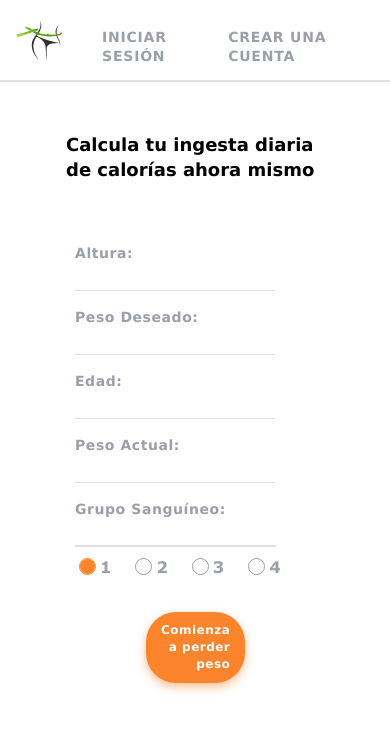
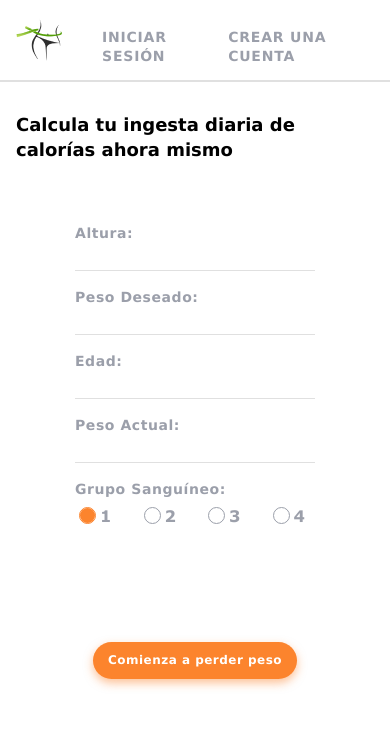
Before and after one commit to Pugli87/project-last_chance, a React (Create React App) app: page /project-last_chance/diary in a window 390 px wide. Shown: the top 732 px of the page. Built offline with nearby package versions, Linux system fonts and the light colour scheme.

Commit message:
correccion estilos mobil

```diff
--- a/src/components/Button/Button.styled.jsx
+++ b/src/components/Button/Button.styled.jsx
@@ -15,12 +15,12 @@ export const Btn = styled.button`
   border: none;
   border-radius: 30px;
   cursor: pointer;
-  margin: 30px -0px;
+  //margin: 30px -0px;
 
   &:hover {
     background-color: #fc842d80;
   }
-  @media (max-width: 768px) {
+  @media (max-width: 767px) {
     font-size: 12px;
   }
 `;
--- a/src/components/DailyIntake/DailyIntake.jsx
+++ b/src/components/DailyIntake/DailyIntake.jsx
@@ -43,6 +43,11 @@ const DailyIntake = ({ onSubmit, selectedDate, selectedProducts }) => {
       id: 3,
       name: 'Harinas',
       category: 'flour',
+    },
+    {
+      id: 4,
+      name: 'Cereales',
+      category: 'cereals',
     },
   ];
 
--- a/src/components/DataForm/dataForm.styled.js
+++ b/src/components/DataForm/dataForm.styled.js
@@ -1,10 +1,10 @@
 import styled from 'styled-components';
 
 export const Container = styled.div`
-  padding: 50px;
+  padding: 30px 0;
   width: 608px;
   align-items: left;
-  @media (max-width: 768px) {
+  @media (max-width: 767px) {
     width: auto;
   }
 `;
@@ -17,7 +17,7 @@ export const Title = styled.h2`
   letter-spacing: 0em;
   text-align: left;
   margin-bottom: 60px;
-  @media (max-width: 768px) {
+  @media (max-width: 767px) {
     font-size: 18px;
     line-height: 25px;
   }
@@ -39,7 +39,7 @@ export const Label = styled.label`
 `;
 
 export const Input = styled.input`
-  width: 200px;
+  width: 240px;
   padding: 5px;
   font-size: 1em;
   border: none;
@@ -51,6 +51,11 @@ export const Input = styled.input`
 export const RadioGroup = styled.div`
   display: flex;
   gap: 10px;
+  @media (max-width: 767px) {
+    margin-top: 8px;
+    display: flex;
+    justify-content: space-between;
+  }
 `;
 
 export const RadioLabel = styled.label`
@@ -80,16 +85,19 @@ export const Form = styled.div`
   justify-content: flex-start;
   flex-wrap: wrap;
   align-items: center;
-  @media (max-width: 768px) {
+  @media (max-width: 767px) {
     height: 400px;
   }
 `;
 export const BoxButton = styled.div`
-  margin-top: -20px;
+  margin-top: 20px;
   text-align: right;
 
-  @media (max-width: 768px) {
-    margin: -60px 80px;
+  @media (max-width: 1023px) {
+    text-align: left;
+  }
+  @media (max-width: 767px) {
+    text-align: center;
   }
 `;
 
@@ -99,7 +107,7 @@ export const StyledH3 = styled.h3`
   font-family: verdana;
   text-align: center;
   margin-bottom: 20px;
-  @media (max-width: 768px) {
+  @media (max-width: 767px) {
     font-size: 18px;
     line-height: 25px;
     letter-spacing: 0em;
@@ -116,7 +124,7 @@ export const StyledH2 = styled.h2`
   text-align: center;
   letter-spacing: 0.04em;
   margin-bottom: 32px;
-  @media (max-width: 768px) {
+  @media (max-width: 767px) {
     margin-bottom: 10px;
   }
 `;
@@ -124,22 +132,26 @@ export const StyledH2 = styled.h2`
 export const StyledHr = styled.hr`
   width: 330px;
   border: 1px solid #e0e0e0;
-  @media (max-width: 768px) {
+  @media (max-width: 767px) {
     width: 260px;
   }
 `;
 export const StyledHrS = styled.hr`
-  width: 201px;
+  width: 240px;
   border: 0.7px solid #e0e0e0;
   margin: 10px;
   margin-left: 0px;
   margin-top: 27px;
+
+  @media (max-width: 767px) {
+    display: none; /* Oculta el componente en dispositivos móviles */
+  }
 `;
 
 export const StyledH5 = styled.h5`
   font-size: 16px;
   letter-spacing: 0.04em;
-  @media (max-width: 768px) {
+  @media (max-width: 767px) {
     font-family: Verdana;
     font-size: 14px;
     font-weight: 700;
@@ -156,7 +168,7 @@ export const StyledP = styled.p`
   line-height: 17px;
   letter-spacing: 0.04em;
   align-item: left;
-  @media (max-width: 768px) {
+  @media (max-width: 767px) {
     font-family: Verdana;
     font-size: 14px;
     font-weight: 700;
@@ -168,7 +180,7 @@ export const StyledP = styled.p`
 
 export const StyledDiv = styled.div`
   width: 330px;
-  @media (max-width: 768px) {
+  @media (max-width: 767px) {
     width: 222px;
     height: 112px;
     top: 404px;
@@ -186,7 +198,7 @@ export const Styledol = styled.ol`
   color: #9b9faa;
   margin: 10px 0;
   padding: 20px;
-  @media (max-width: 768px) {
+  @media (max-width: 767px) {
     margin: 5px 0;
     padding: 15px;
   }
--- a/src/components/Header/HeaderNavbar/HeaderNavbar.jsx
+++ b/src/components/Header/HeaderNavbar/HeaderNavbar.jsx
@@ -6,8 +6,7 @@ import NavLinkHeader from '../NavLinkHeader/NavLinkHeader';
 import { useDeviceDetect } from '../../../hooks/deviceDetect/useDeviceDetect';
 import HeaderMenuMobile from '../HeaderMenuMobile/HeaderMenuMobile';
 import { Link } from 'react-router-dom';
-import { useDispatch, /*, useSelector*/
-useSelector} from 'react-redux';
+import { useDispatch /*, useSelector*/, useSelector } from 'react-redux';
 import { logOutUser } from '../../../redux/thunks';
 import Modal from '../../Modal/ModalCalculator';
 
@@ -51,10 +50,10 @@ function HeaderNavbar() {
   const startRemoveTokenTimeout = () => {
     clearTimeout(removeTokenTimeout);
 
-    // Establece el temporizador para eliminar el token después de 5 segundos
+    // Establece el temporizador para eliminar el token después de 1 hora
     removeTokenTimeout = setTimeout(() => {
       localStorage.removeItem('token');
-    }, 5000); // 5 segundos en milisegundos
+    }, 3600000); // 1 hora en milisegundos
   };
 
   useEffect(() => {
--- a/src/components/Modal/Modal.styled.jsx
+++ b/src/components/Modal/Modal.styled.jsx
@@ -20,7 +20,7 @@ export const ContentModal = styled.div`
   border-radius: 5px;
   box-shadow: rgba (100, 100, 111 0.2) 0px 7px 29px 0px;
   padding: 20px;
-  @media (max-width: 768px) {
+  @media (max-width: 767px) {
     width: 300px;
     min-height: 100px;
   }
@@ -38,7 +38,7 @@ export const Headermodal = styled.div`
     font-size: 14px;
     color: #000;
   }
-  @media (max-width: 768px) {
+  @media (max-width: 767px) {
     h3 {
       font-size: 10px;
       color: #000;
@@ -67,7 +67,7 @@ export const ButtonClose = styled.div`
     background: #f2f2f2;
   }
 
-  @media (max-width: 768px) {
+  @media (max-width: 767px) {
     width: 10px;
     height: 1px;
   }
--- a/src/components/pages/Login/Login.css
+++ b/src/components/pages/Login/Login.css
@@ -1,4 +1,4 @@
-.Container{
+.Container {
   max-width: 437px;
   margin-top: 100px;
   padding: 20px;
@@ -6,7 +6,7 @@
   top: 100px;
 }
 
-.ContButton{
+.ContButton {
   margin-top: 60px;
   display: flex;
   flex-direction: row;
@@ -15,36 +15,35 @@
   justify-content: space-between;
 }
 
-.Input{
+.Input {
   width: 240px;
   padding: 10px;
   margin-bottom: 10px;
-    border: 1px solid #9B9FAA;
+  border: 1px solid #9b9faa;
   border-left: none;
   border-top: none;
   border-right: none;
   outline: none;
 
-    &:hover{
-        border: 1px solid #FC842D;
+  &:hover {
+    border: 1px solid #fc842d;
+  }
 }
 
-}
-
-.subTittle{
-    color: #9B9FAA;
+.subTittle {
+  color: #9b9faa;
   font-weight: 700;
   size: 14px;
 }
 
-.tittle{
-    color: #FC842D;
+.tittle {
+  color: #fc842d;
   font-weight: 700;
   size: 14px;
   margin-bottom: 55px;
 }
 
-.Button{
+.Button {
   width: 181px;
   height: 44px;
   border: none;
@@ -52,27 +51,27 @@
   cursor: pointer;
 }
 
-.ButtonIniciar{
-    background-color: #FC842D;
-    box-shadow: -5px 11px 6px -8px rgba(252,132,45,1);
+.ButtonIniciar {
+  background-color: #fc842d;
+  box-shadow: -5px 11px 6px -8px rgba(252, 132, 45, 1);
 }
 
-.ButtonCrear{
+.ButtonCrear {
   background-color: #fff;
-    border: 2px solid #FC842D;
+  border: 2px solid #fc842d;
 }
 
-.textButtonIniciar{
+.textButtonIniciar {
   width: 80px;
   color: #fff;
 }
 
-.textButtonCrear{
+.textButtonCrear {
   width: 108px;
-    color: #FC842D;
+  color: #fc842d;
 }
 
-.textButton{
+.textButton {
   margin: auto;
   font-weight: 700;
   font-size: 14px;
@@ -81,17 +80,16 @@
 
 /* /////////////////////////////////////////////////////////////////////////// */
 
-@media screen and(max-width:768px) {
-    .Container{
+@media screen and(max-width:767px) {
+  .Container {
     margin-top: 160px;
   }
 }
 
-
 /* /////////////////////////////////////////////////////////////////////////// */
 
-@media screen and (max-width:320px) {
-    .Container{
+@media screen and (max-width: 320px) {
+  .Container {
     width: 280px;
     margin-top: 32px;
     margin-left: 10px;
@@ -102,7 +100,7 @@
     align-items: center;
   }
 
-    .ContButton{
+  .ContButton {
     margin-top: 60px;
     display: flex;
     flex-direction: column;
--- a/src/hooks/deviceDetect/useDeviceDetect.jsx
+++ b/src/hooks/deviceDetect/useDeviceDetect.jsx
@@ -1,33 +1,33 @@
-import { useLayoutEffect, useState } from "react";
+import { useLayoutEffect, useState } from 'react';
 
 export function useDeviceDetect() {
   const MAX_DESKTOP = 1024;
-    const MAX_TABLET = 768;
-    const [isMobile, setIsMobile] = useState(false)
-    const [isTablet, setIsTablet] = useState(false)
-    const [isDesktop, setIsDesktop] = useState(false)
+  const MAX_TABLET = 767;
+  const [isMobile, setIsMobile] = useState(false);
+  const [isTablet, setIsTablet] = useState(false);
+  const [isDesktop, setIsDesktop] = useState(false);
 
   useLayoutEffect(() => {
     const determineDeviceType = () => {
       const width = window.innerWidth;
 
       if (width < MAX_TABLET) {
-                setIsTablet(false)
-                setIsDesktop(false)
-                setIsMobile(true)
-                return
+        setIsTablet(false);
+        setIsDesktop(false);
+        setIsMobile(true);
+        return;
       }
       if (width >= MAX_TABLET && width < MAX_DESKTOP) {
-                setIsMobile(false)
-                setIsDesktop(false)
-                setIsTablet(true)
-                return
+        setIsMobile(false);
+        setIsDesktop(false);
+        setIsTablet(true);
+        return;
       }
-            if (width >= MAX_DESKTOP){
-                setIsMobile(false)
-                setIsTablet(false)
-                setIsDesktop(true)
-                return
+      if (width >= MAX_DESKTOP) {
+        setIsMobile(false);
+        setIsTablet(false);
+        setIsDesktop(true);
+        return;
       }
     };
     determineDeviceType();
```
Lines whose indentation alone changed are shown as unchanged.
